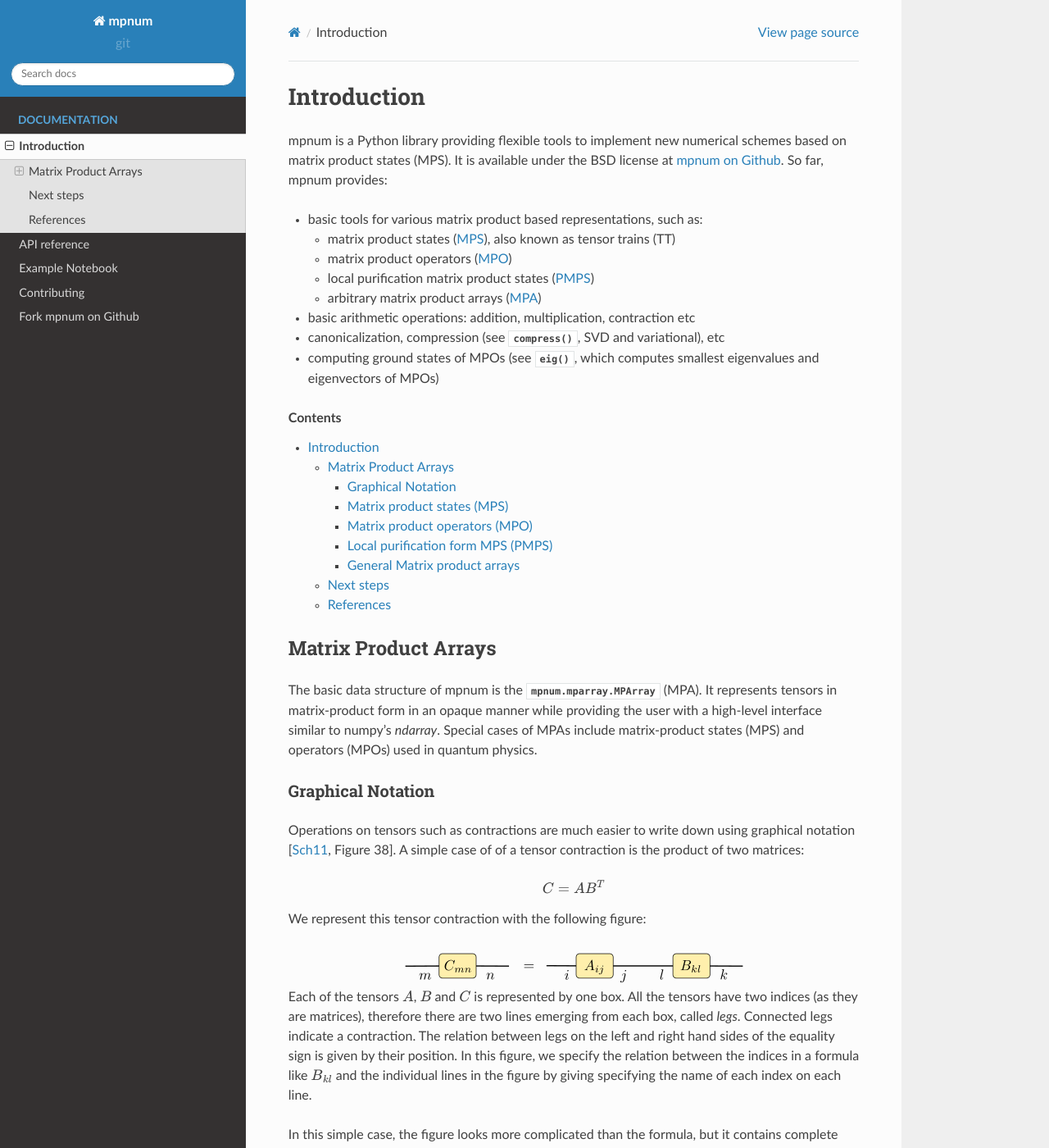
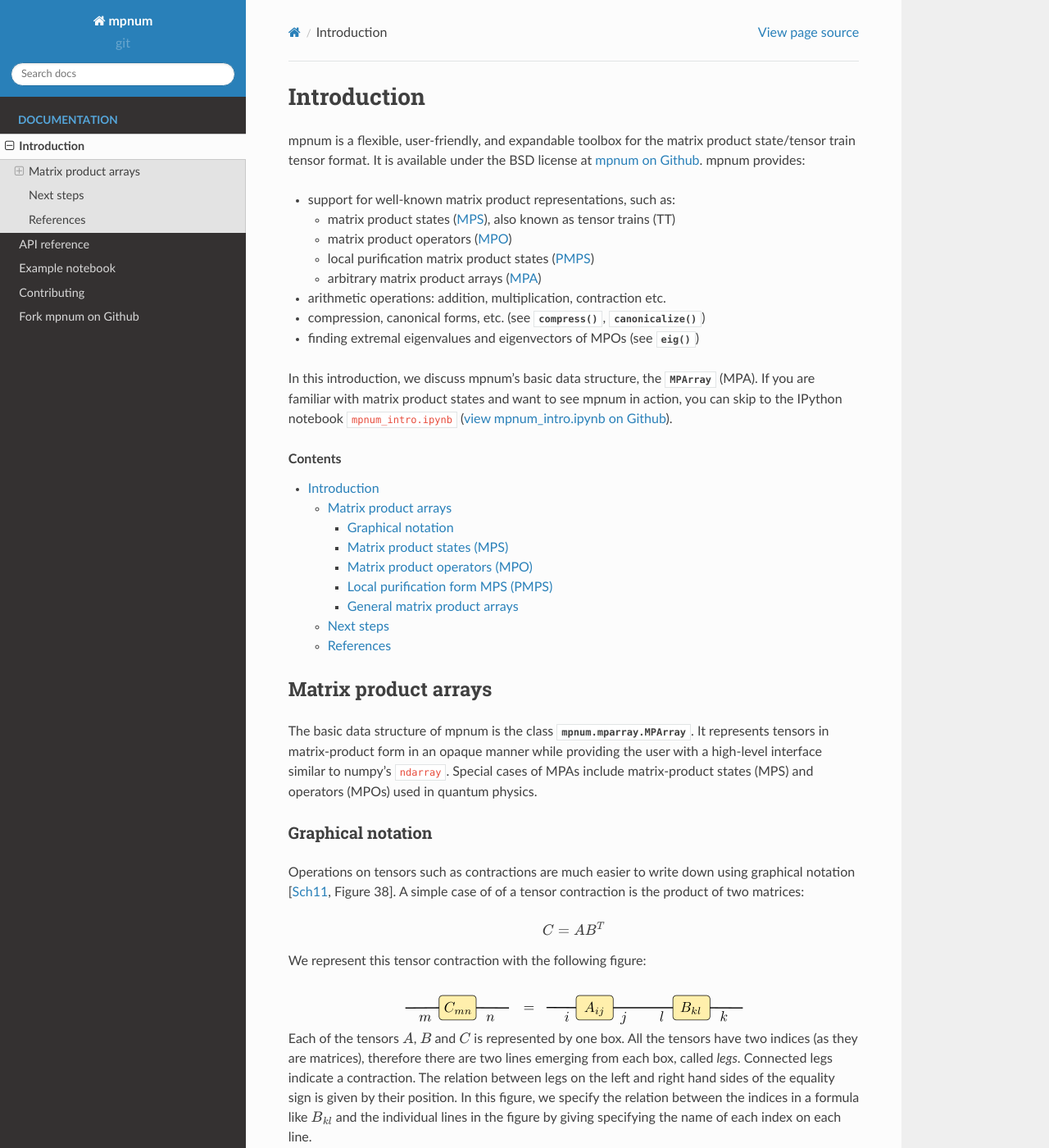
Before and after one commit to vinitX/mpnum, a Sphinx documentation site: the page built from docs/intro.rst, in a window 1280 px wide and 1400 px high. Shown: the whole window at 82% size. Built offline with Sphinx 7.4.7 and the Read the Docs theme 2.0.0, drawn with Linux system fonts in a browser that asks for light colours; some of the changed text lies outside the part shown.

Commit message:
Documentation intro and README

```diff
--- a/docs/intro.rst
+++ b/docs/intro.rst
@@ -5,13 +5,12 @@
 Introduction
 ============
 
-mpnum is a Python library providing flexible tools to implement new
-numerical schemes based on matrix product states (MPS). It is
-available under the BSD license at `mpnum on Github
-<https://github.com/dseuss/mpnum>`_. So far, mpnum provides:
+mpnum is a flexible, user-friendly, and expandable toolbox for the
+matrix product state/tensor train tensor format.  It is available
+under the BSD license at `mpnum on Github
+<https://github.com/dseuss/mpnum>`_. mpnum provides:
 
-- basic tools for various matrix product based representations, such
-  as:
+- support for well-known matrix product representations, such as:
 
   - matrix product states (:ref:`MPS <intro-mps>`), also known as
     tensor trains (TT)
@@ -19,25 +18,35 @@
   - local purification matrix product states (:ref:`PMPS <intro-pmps>`)
   - arbitrary matrix product arrays (:ref:`MPA <intro-mpa>`)
 
-- basic arithmetic operations: addition, multiplication, contraction etc
-- canonicalization, compression (see :func:`compress() <mpnum.mparray.MPArray.compress>`, SVD and
-  variational), etc
-- computing ground states of MPOs (see :func:`eig()
-  <mpnum.linalg.eig>`, which computes smallest eigenvalues and
-  eigenvectors of MPOs)
+- arithmetic operations: addition, multiplication, contraction etc.
+- compression, canonical forms, etc. (see :func:`compress()
+  <mpnum.mparray.MPArray.compress>`, :func:`canonicalize()
+  <mpnum.mparray.MPArray.canonicalize>`)
+- finding extremal eigenvalues and eigenvectors of MPOs (see
+  :func:`eig() <mpnum.linalg.eig>`)
+
+In this introduction, we discuss mpnum's basic data structure, the
+:class:`MPArray <mpnum.mparray.MPArray>` (MPA).  If you are familiar
+with matrix product states and want to see mpnum in action, you can
+skip to the IPython notebook :code:`mpnum_intro.ipynb` (`view
+mpnum_intro.ipynb on Github`_).
+
 
 .. contents::
 
-Matrix Product Arrays
+
+
+Matrix product arrays
 ---------------------
 
-The basic data structure of mpnum is the :class:`mpnum.mparray.MPArray` (MPA).
-It represents tensors in matrix-product form in an opaque manner while
-providing the user with a high-level interface similar to numpy's `ndarray`.
-Special cases of MPAs include matrix-product states (MPS) and operators (MPOs)
-used in quantum physics.
+The basic data structure of mpnum is the class
+:class:`mpnum.mparray.MPArray`.  It represents tensors in
+matrix-product form in an opaque manner while providing the user with
+a high-level interface similar to numpy's ``ndarray``.  Special cases
+of MPAs include matrix-product states (MPS) and operators (MPOs) used
+in quantum physics.
 
-Graphical Notation
+Graphical notation
 """"""""""""""""""
 
 Operations on tensors such as contractions are much easier to write down using
@@ -116,7 +125,7 @@
    :align: center
 
 As explained in the next paragraph on MPOs, we usually add *dummy
-bonds* of size 1 to our tensors:
+virtual legs* of size 1 to our tensors:
 
 .. image:: tensors_mps_no_names_with_dummies.png
    :align: center
@@ -153,9 +162,9 @@
 :math:`\rho` must match the order in the MPO construction, which is
 :math:`i_1 j_1 i_2 j_2 i_3 j_3`.  We call this latter order *local
 order*. The functions :func:`global_to_local
-<mpnum.tools.global_to_local>` and :func:`local_to_global
-<mpnum.tools.local_to_global>` can convert tensors between the two
-orders.
+<mpnum.utils.array_transforms.global_to_local>` and
+:func:`local_to_global <mpnum.utils.array_transforms.local_to_global>`
+can convert tensors between the two orders.
 
 In order to simplify the implementation, it is useful to introduce
 *dummy bonds* with index size 1 on the left and the right of the MPS
@@ -237,10 +247,16 @@
 The ipython notebook :code:`mpnum_intro.ipynb` in the folder
 :code:`Notebooks` provides an introduction on how to use :code:`mpnum`
 for basic MPS, MPO and MPA operations. You can also `view
-mpnum_intro.ipynb on Github`_.
+mpnum_intro.ipynb on Github`_. If you open the notebook on your own
+computer, it allows you to run and modify all the commands
+interactively (more information is available in the section "Jupyter
+Notebook Quickstart" of the `Jupyter documentation`_).
 
 .. _`view mpnum_intro.ipynb on Github`:
    https://github.com/dseuss/mpnum/blob/master/examples/mpnum_intro.ipynb
+
+.. _`Jupyter documentation`:
+   https://jupyter.readthedocs.io/
 
 References
 ----------
```
Also changed, not shown: other parts of docs/intro.rst (+7 -6 lines), README.md (+19 -8 lines), docs/index.rst (+3 -4 lines).
